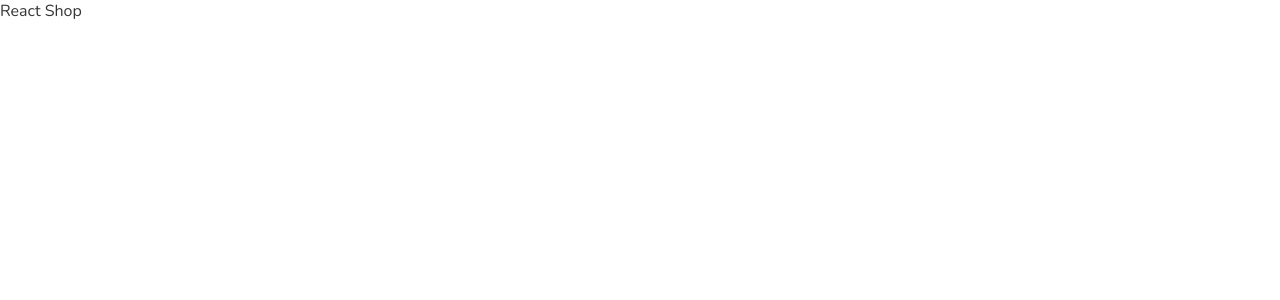
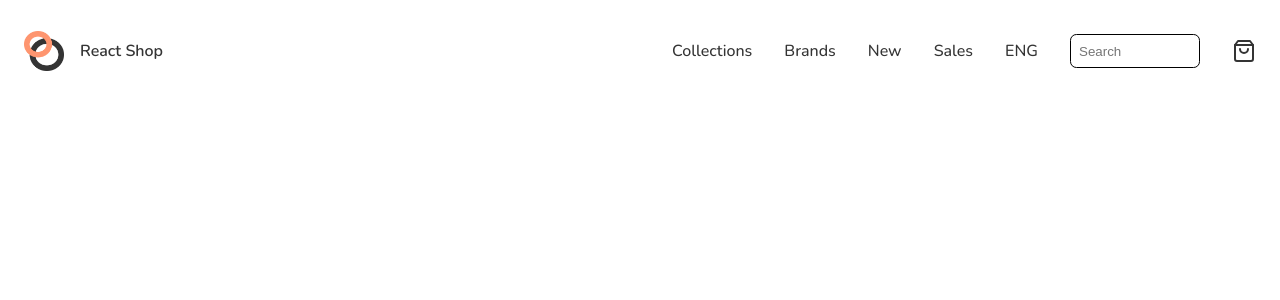
Before and after one commit to CyphrSylph/react-ecommerce, a React (Create React App) app: page / in a window 1280 px wide. Shown: the top 300 px of the page. Built offline with nearby package versions, Linux system fonts and the light colour scheme.

Commit message:
added header component with nav and search bar

```diff
--- a/src/App.js
+++ b/src/App.js
@@ -1,9 +1,10 @@
 import "./App.css";
+import Header from "./components/header/Header";
 
 function App() {
   return (
     <div className="App">
-      <span>React Shop</span>
+      <Header />
     </div>
   );
 }
--- /dev/null
+++ b/src/components/header/Header.jsx
@@ -0,0 +1,30 @@
+import React from 'react'
+import css from './header.module.css'
+import Logo from '../../assets/logo.png'
+import { FiShoppingBag } from 'react-icons/fi'
+
+const Header = () => {
+  return (
+    <div className={css.container}>
+        <div className={css.logo}>
+            <img src={Logo} alt="Logo" />
+            <span>React Shop</span>
+        </div>
+        <div className={css.right}>
+            <div className={css.menu}>
+                <ul className={css.menu}>
+                    <li>Collections</li>
+                    <li>Brands</li>
+                    <li>New</li>
+                    <li>Sales</li>
+                    <li>ENG</li>
+                </ul>
+            </div>
+            <input type="text" className={css.search} placeholder="Search"/>
+            <FiShoppingBag className={css.cart}/>
+        </div>
+    </div>
+  )
+}
+
+export default Header;
--- /dev/null
+++ b/src/components/header/header.module.css
@@ -0,0 +1,51 @@
+.container{
+    padding: 1.5rem;
+    display: flex;
+}
+
+.logo{
+    display: flex;
+    align-items: center;
+    flex: 1;
+    gap: 1rem;
+}
+.logo>img{
+    width: 2.5rem;
+    height: 2.5rem;
+}
+.logo>span{
+    font-weight: 600;
+}
+
+.right{
+    display: flex;
+    gap: 2rem;
+    align-items: center;
+    justify-content: center;
+}
+
+.menu{
+    display: flex;
+    gap: 2rem;
+    font-weight: 500;
+    list-style: none;
+}
+.menu>li:hover{
+    color: #d35400;
+    cursor: pointer;
+}
+
+.search{
+    width: 7rem;
+    height: 30%;
+    outline: none;
+    border: 1px solid;
+    border-radius: 0.4rem;
+    padding: 0.5rem;
+}
+
+.cart{
+    width: 1.5rem;
+    height: 1.5rem;
+    cursor: pointer;
+}
```
